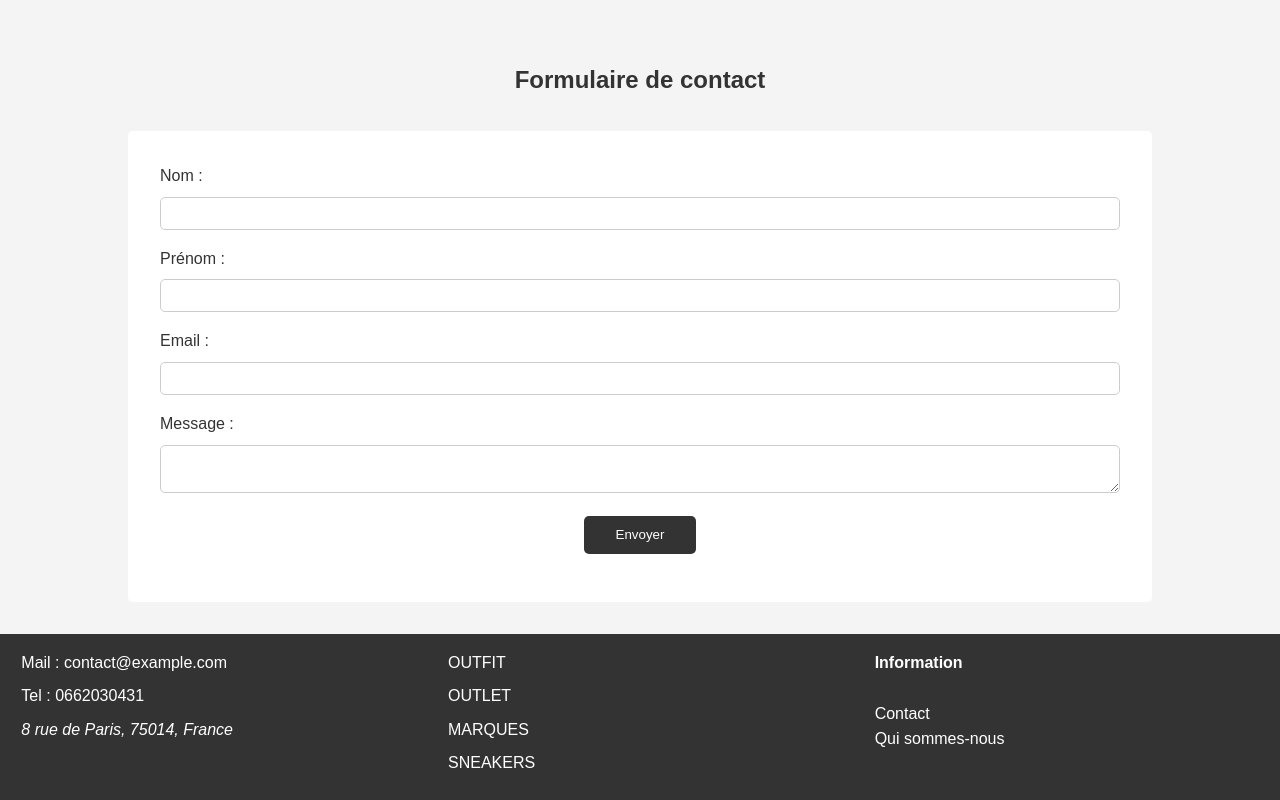
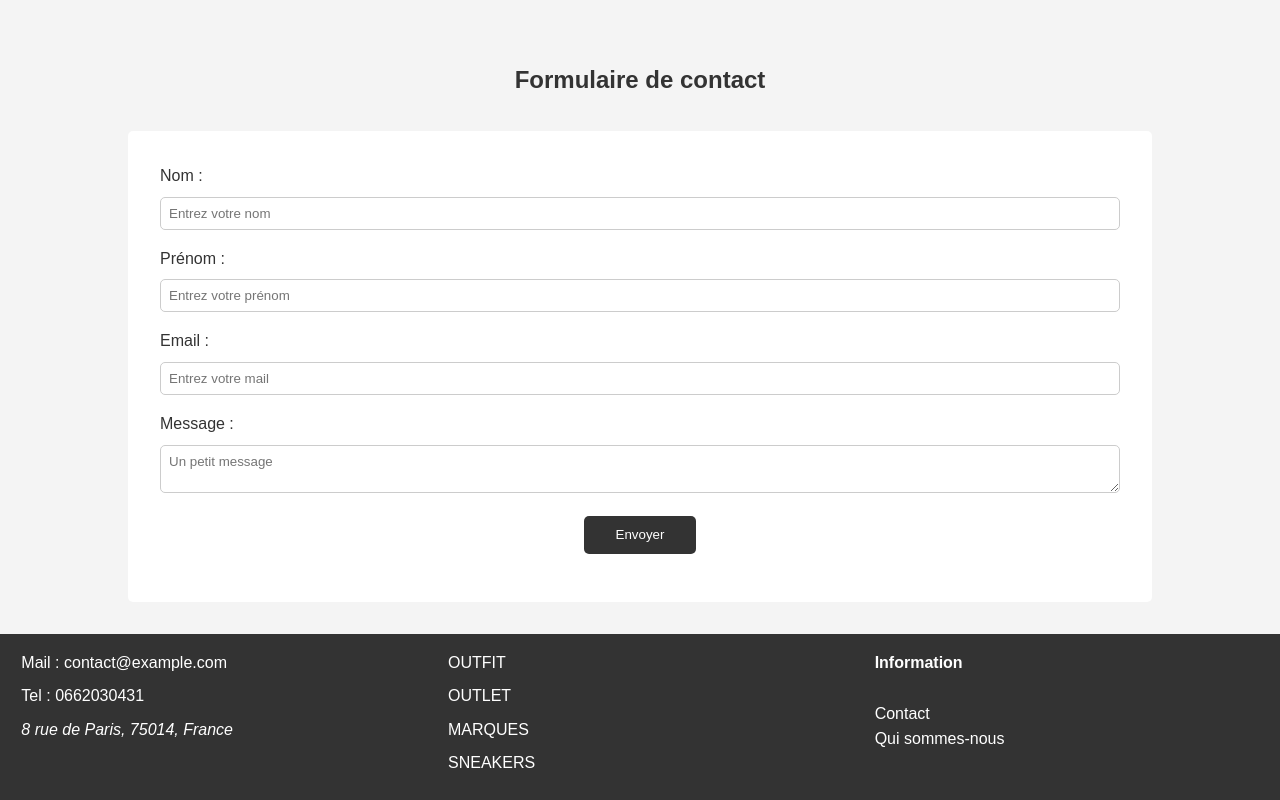
Before and after one commit to ClemZ08/exercice, a plain HTML site: page Day2/index.html in a window 1280 px wide. Shown: the part 981-1781 px from the top of the page. Drawn offline with Linux system fonts and the light colour scheme.

Commit message:
Description des changements effectués

```diff
--- a/Day2/index.html
+++ b/Day2/index.html
@@ -23,12 +23,12 @@
   <main>
     <h2>Sneakers</h2>
     <article>
-      <img src="../Day2/assets/nke-dunk-low-gs-pink-red-white-CW1590-601-1.jpg" alt="image nike dunk low rose ">
+      <img src="../Day2/assets/nke-dunk-low-gs-pink-red-white-CW1590-601-1.jpg" alt="image nike dunk low rose " loading="lazy">
       <p>Lorem ipsum dolor sit amet, consectetur adipisicing elit. Officia quisquam illo quae voluptatem veniam voluptas
         voluptates neque vitae consectetur ut?</p>
     </article>
     <article>
-      <img src="../Day2/assets/travis-scott-air-jordan-1-low-og-olive-dz4137-106-release-date-1.webp"
+      <img src="../Day2/assets/travis-scott-air-jordan-1-low-og-olive-dz4137-106-release-date-1.webp" loading="lazy"
         alt="image nike jordan 1 low travis scott">
       <p>Lorem ipsum dolor sit amet consectetur, adipisicing elit. Quod cupiditate perferendis corrupti, ad eos esse.
         Saepe maxime sed mollitia eligendi.</p>
@@ -38,22 +38,22 @@
   <form action="" method="post">
     <div>
       <label for="nom">Nom :</label>
-      <input type="text" id="nom" name="nom" required>
+      <input type="text" id="nom" name="nom" placeholder="Entrez votre nom" required>
     </div>
 
     <div>
       <label for="prenom">Prénom :</label>
-      <input type="text" id="prenom" name="nom" required>
+      <input type="text" id="prenom" name="nom" placeholder="Entrez votre prénom" required>
     </div>
 
     <div>
       <label for="email">Email :</label>
-      <input type="email" id="email" name="email" required>
+      <input type="email" id="email" name="email" placeholder="Entrez votre mail" required>
     </div>
 
     <div>
       <label for="message">Message :</label>
-      <textarea id="message" name="message"></textarea>
+      <textarea id="message" name="message" placeholder="Un petit message "></textarea>
     </div>
 
     <div>
@@ -81,6 +81,7 @@
     </div>
 
 
+
   </footer>
 
 </body>
```
